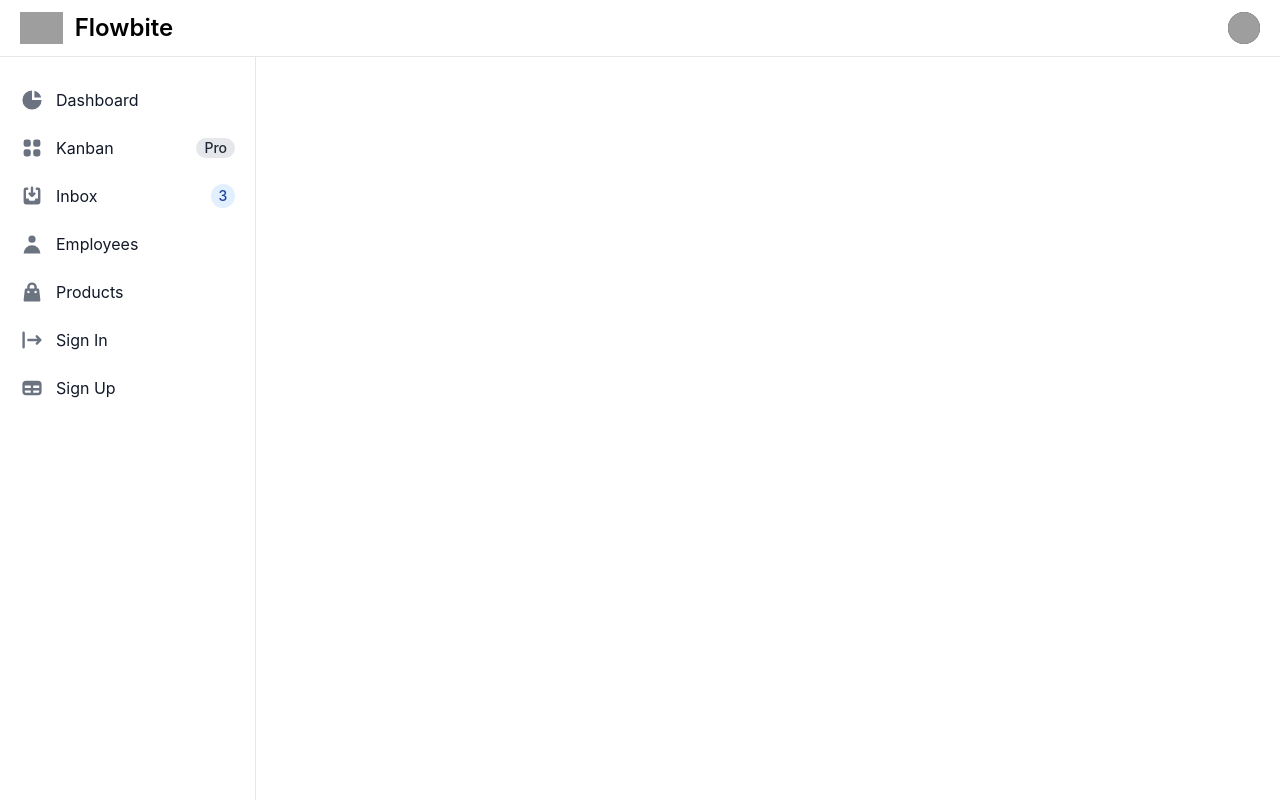
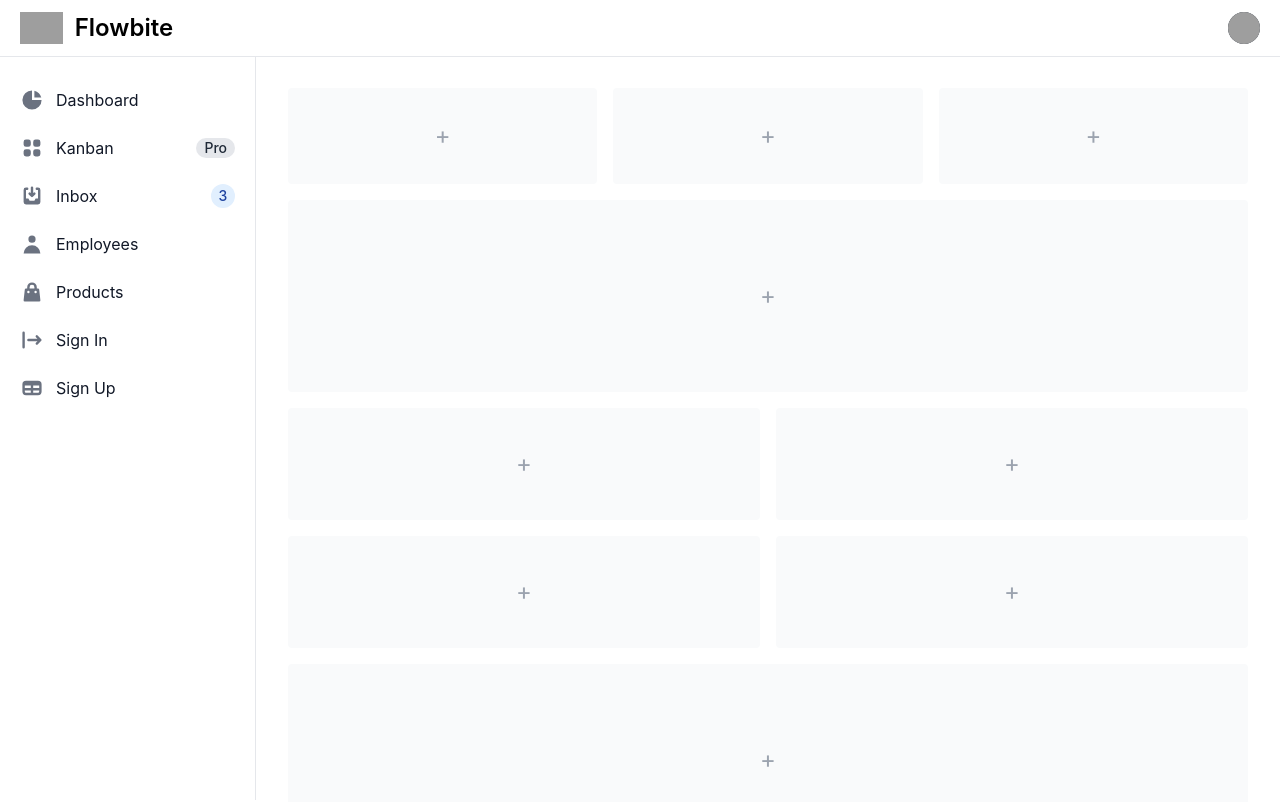
Before and after one commit to jbas1003/hotel-cms, a React (Create React App) app: page /admin in a window 1280 px wide. Shown: the top 802 px of the page. Built offline with nearby package versions, Linux system fonts and the light colour scheme; grey boxes are pictures that could not be loaded.

Commit message:
Update index.jsx

```diff
--- a/src/routers/index.jsx
+++ b/src/routers/index.jsx
@@ -1,14 +1,17 @@
 import React from 'react';
 import { Routes, Route } from 'react-router-dom';
 import Default from '../layouts/default.jsx';
-import Dashboard from '../views/Dashboard/index.jsx';
-import Users from '../views/Dashboard/users/users.jsx';
+import Dashboard from '../views/Dashboard/dashboard.jsx';
+import Users from '../views/Dashboard/employees/employees.jsx';
+import { Login } from '../views/Login/login.jsx';
 
 const IndexRouter = () => {
   return (
       <>
         <Routes>
+          <Route path='/' element={<Login />}/>
           <Route path='/admin' element={<Default />}>
+            <Route index path='/admin/' element={<Dashboard />} />
             <Route index path='/admin/dashboard' element={<Dashboard />} />
             <Route path='/admin/users' element={<Users />} />
           </Route>
```
